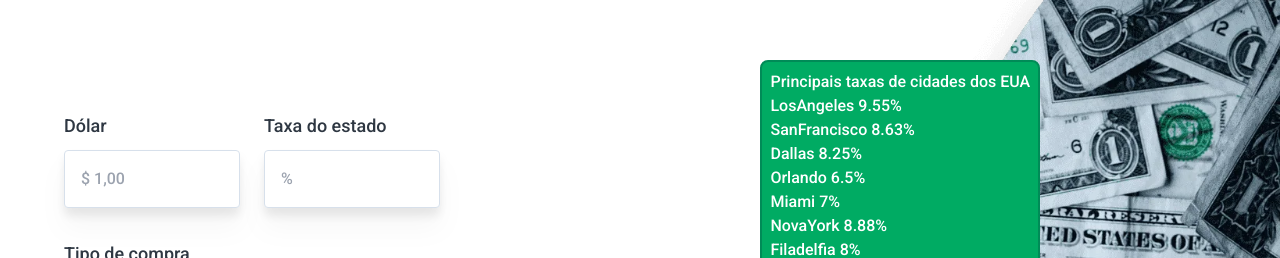
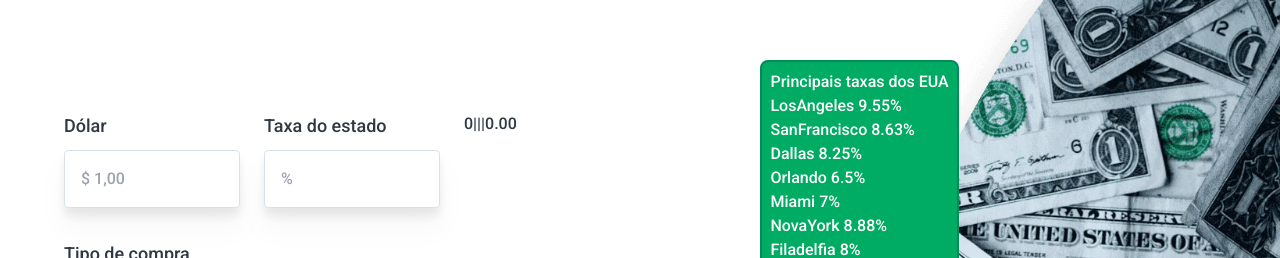
Before and after one commit to andreyklaveren/conversor-moedas, a React (Vite) app: page / in a window 1280 px wide. Shown: the part 144-402 px from the top of the page. Built offline with nearby package versions, Linux system fonts and the light colour scheme; no server answers.

Commit message:
função de calcular a taxa implementada

```diff
--- a/src/components/TaxEUA.tsx
+++ b/src/components/TaxEUA.tsx
@@ -31,10 +31,7 @@ function TaxasPorEstado(props: TaxaProps) {
 export function TaxEUA() {
   return (
     <div className="mt-[60px] p-2 max-h-72 text-white border-2 rounded-lg bg-[#00AB63] border-[#008B57]">
-      <TaxasPorEstado
-        titulo="Principais taxas de cidades dos EUA"
-        taxas={mainTax}
-      />
+      <TaxasPorEstado titulo="Principais taxas dos EUA" taxas={mainTax} />
     </div>
   );
 }
--- a/src/components/form/InputData.tsx
+++ b/src/components/form/InputData.tsx
@@ -12,7 +12,7 @@ export function InputData(props: InputProps) {
       <input
         {...props}
         className="w-44 p-4 focus:outline-none border border-[#D7E0EB]  rounded drop-shadow-xl"
-        type="number"
+        type="text"
         placeholder={props.placeholder}
         onChange={props.onChange}
       />
--- a/src/components/form/form.tsx
+++ b/src/components/form/form.tsx
@@ -22,10 +22,16 @@ export function Form() {
         console.log(error);
       });
   }, [convertedValueUSD_to_BRL]);
+
   function calculate(event: { preventDefault: () => void }) {
     event.preventDefault();
     setResult(parseFloat(convertedValueUSD_to_BRL) * userValue);
   }
+
+  function total(value1: number, value2: number) {
+    return (value1 * value2) / 100;
+  }
+  let resultadoComPorcentagem = total(result, valueTax).toFixed(2);
   return (
     <form onSubmit={calculate} className="mt-28 mb-28">
       <section className="flex gap-6">
@@ -39,6 +45,11 @@ export function Form() {
           placeholder="%"
           onChange={(e) => setValueTax(parseFloat(e.target.value))}
         />
+        <div>
+          {result}
+          |||
+          {resultadoComPorcentagem}
+        </div>
       </section>
       <section className="mt-8">
         <h2 className="text-lg mb-4">Tipo de compra</h2>
```
